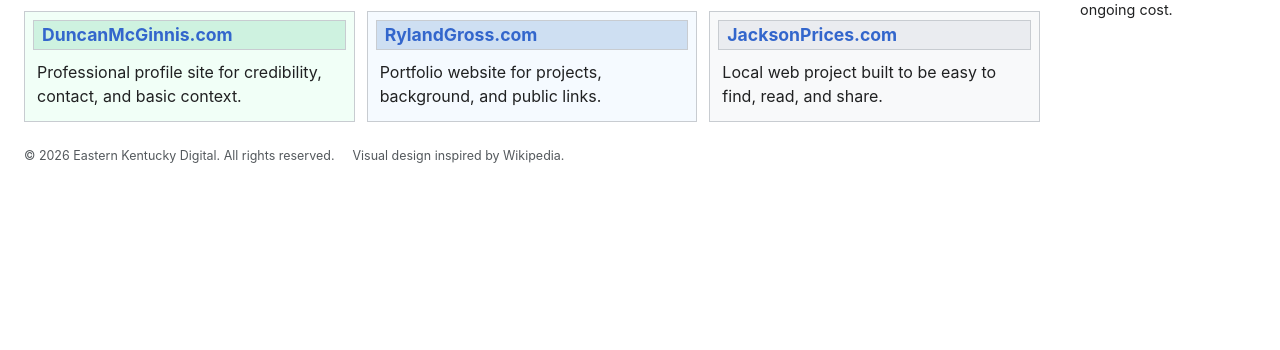
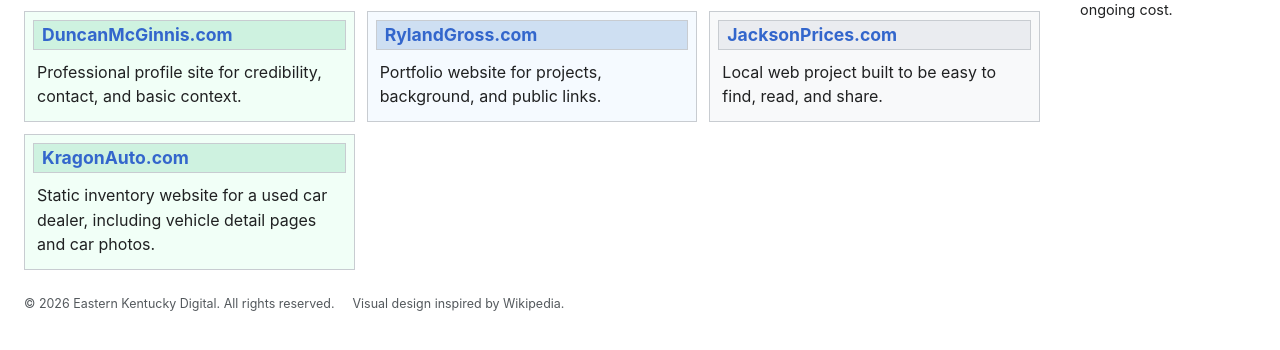
Before and after one commit to EasternKentuckyDigital/companysite, a plain HTML site: page work.html in a window 1280 px wide. Shown: the part 236-586 px from the top of the page. Drawn offline with Linux system fonts and the light colour scheme.

Commit message:
Add Kragon Auto work example

```diff
--- a/work.html
+++ b/work.html
@@ -47,6 +47,10 @@
               <h2><a href="https://jacksonprices.com" target="_blank" rel="noreferrer">JacksonPrices.com</a></h2>
               <p>Local web project built to be easy to find, read, and share.</p>
             </article>
+            <article class="wiki-box green-box">
+              <h2><a href="https://kragonauto.com" target="_blank" rel="noreferrer">KragonAuto.com</a></h2>
+              <p>Static inventory website for a used car dealer, including vehicle detail pages and car photos.</p>
+            </article>
           </section>
         </section>
 
```
